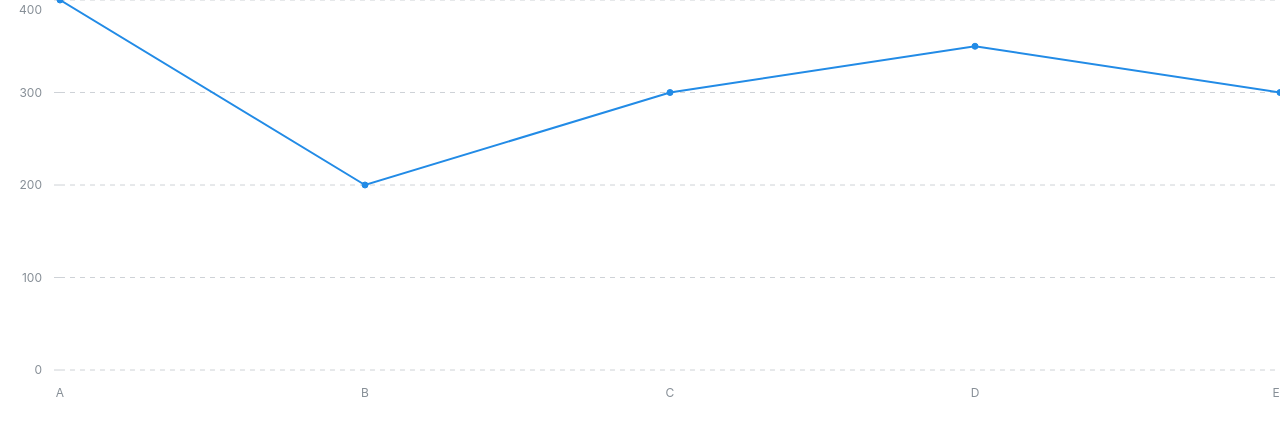
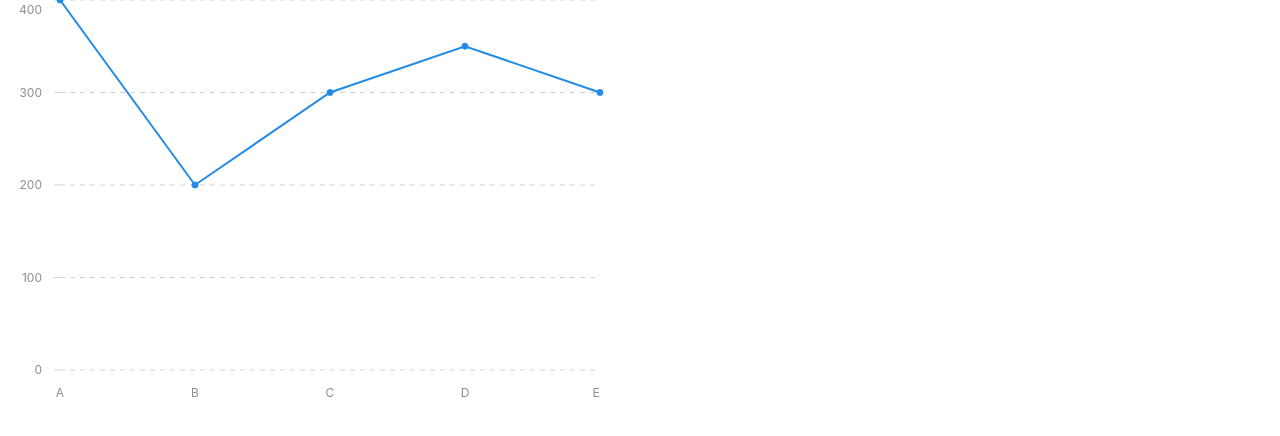
Before and after one commit to yasushi-mo/mantine-next-app-router, a Next.js app: page /charts/mantine-charts/line-charts in a window 1280 px wide. Shown: the top 436 px of the page. Built offline with nearby package versions, Linux system fonts and the light colour scheme.

Commit message:
Update: Style

```diff
--- a/src/app/charts/mantine-charts/line-charts/page.tsx
+++ b/src/app/charts/mantine-charts/line-charts/page.tsx
@@ -12,6 +12,7 @@ export default function LineCharts() {
   return (
     <LineChart
       h={400}
+      w={600}
       data={data}
       dataKey="name"
       series={[{ name: "value", color: "blue" }]}
```
